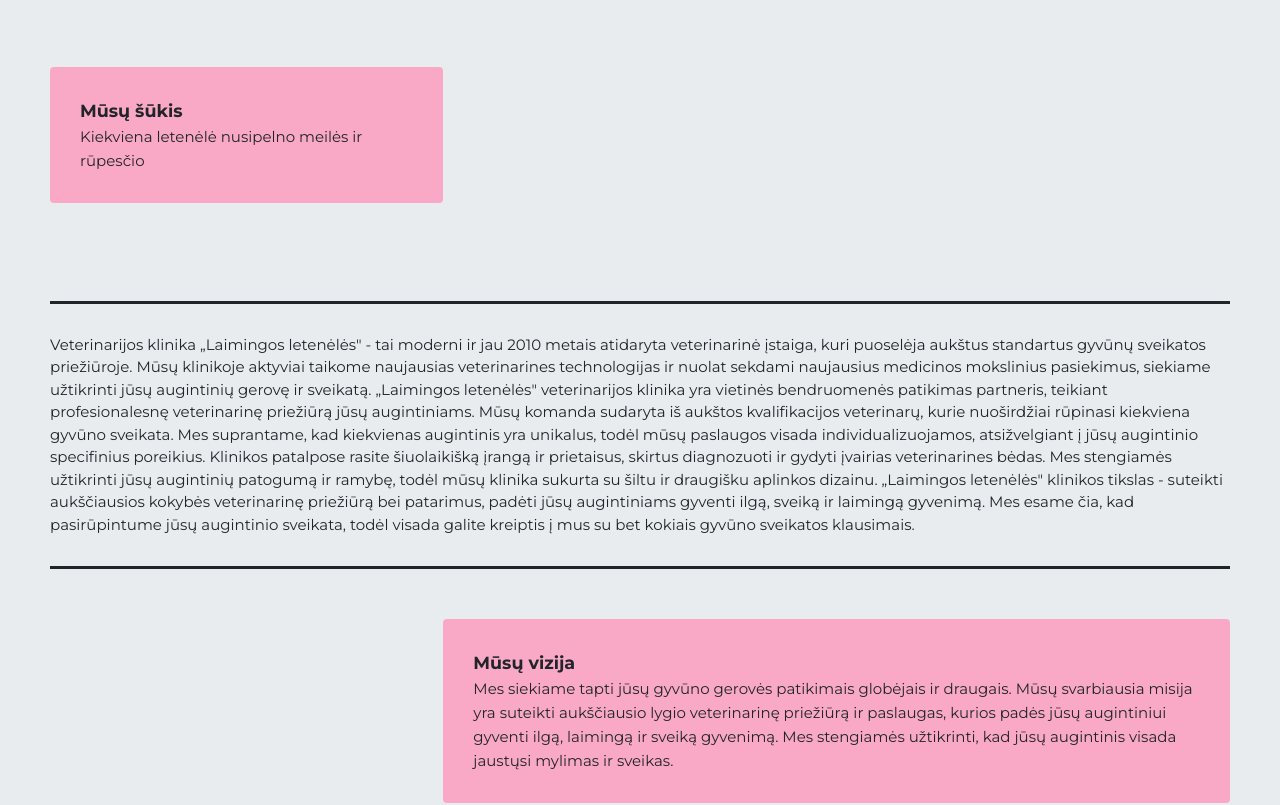
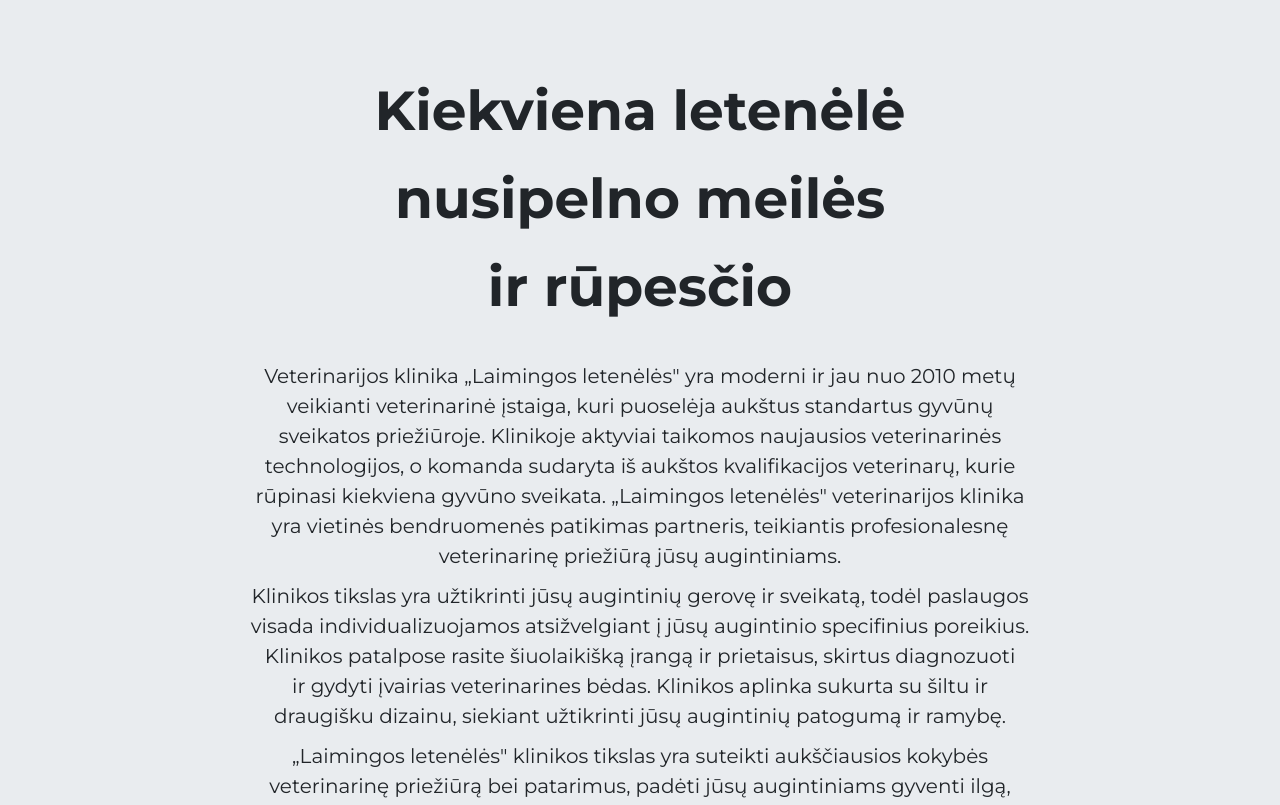
Before and after one commit to Jasiuka/vet-clinic, a React (Vite) app: page /apie-mus in a window 1280 px wide. Shown: the part 400-1205 px from the top of the page. Built offline with nearby package versions, Linux system fonts and the light colour scheme.

Commit message:
dropdown style and logic, about-us page redesign

```diff
--- a/src/components/header/header.component.jsx
+++ b/src/components/header/header.component.jsx
@@ -20,6 +20,7 @@ export const Header = () => {
 
   const [isIntersecting, setIsIntersecting] = useState(true);
   const [isDropdownOpen, setIsDropdownOpen] = useState(false);
+  const bodyElement = document.querySelector("body");
 
   const observerCallback = (entries) => {
     const [entry] = entries;
@@ -28,6 +29,13 @@ export const Header = () => {
 
   const handleDropdownClick = () => {
     setIsDropdownOpen((prev) => !prev);
+  };
+
+  const hideProfileDropdownOnClickOutside = (e) => {
+    const target = e.target;
+    if (!target.closest(".profile-dropdown-button") && isDropdownOpen) {
+      setIsDropdownOpen(false);
+    }
   };
 
   useEffect(() => {
@@ -42,10 +50,18 @@ export const Header = () => {
     const observer = new IntersectionObserver(observerCallback, options);
     if (observerTargetElement) observer.observe(observerTargetElement);
 
+    bodyElement.addEventListener("click", (e) =>
+      hideProfileDropdownOnClickOutside(e)
+    );
+
     return () => {
       if (observerTargetElement) observer.unobserve(observerTargetElement);
+      bodyElement.removeEventListener(
+        "clcik",
+        hideProfileDropdownOnClickOutside
+      );
     };
-  }, [isIntersecting]);
+  }, [isIntersecting, isDropdownOpen]);
 
   const handleScrollToTop = () => {
     window.scrollTo(0, 0);
--- a/src/components/header/header.style.css
+++ b/src/components/header/header.style.css
@@ -122,7 +122,8 @@ nav ul li a span {
 
 .header__link-not-main:hover,
 .header__link-not-main:link:hover,
-.header__link-not-main:visited:hover {
+.header__link-not-main:visited:hover,
+.profile-dropdown-button:hover {
   color: var(--accent-color);
 }
 
@@ -139,17 +140,67 @@ nav ul li a span {
 
 .profile-dropdown {
   height: 2rem;
+  position: relative;
+  color: var(--light-grey);
+  font-size: 1.6rem;
+  font-family: "Montserrat", "Sans-serif";
 }
 
-.profile-dropdown__inner {
+.profile-dropdown-button {
+  border: none;
+  background-color: transparent;
+  transition: all 0.3s ease;
+  cursor: pointer;
+}
+
+.profile-dropdown__content {
+  position: absolute;
+  top: 150%;
+  left: 0;
+  z-index: 10;
+  background-color: var(--light-grey);
+  border-radius: 4px;
   opacity: 0;
   pointer-events: none;
   display: flex;
   flex-direction: column;
   align-items: center;
-  gap: 0.5rem;
+  justify-content: center;
   transition: opacity 0.3s ease;
   user-select: none;
+  width: max-content;
+  box-shadow: 0px 0px 13px -2px rgba(0, 0, 0, 0.75);
+  -webkit-box-shadow: 0px 0px 13px -2px rgba(0, 0, 0, 0.75);
+  -moz-box-shadow: 0px 0px 13px -2px rgba(0, 0, 0, 0.75);
+}
+
+.profile-dropdown__content p {
+  color: var(--dark-grey);
+}
+
+.profile-dropdown__content *,
+.profile-dropdown__content *:link {
+  padding: 2rem;
+  width: 100%;
+  color: var(--dark-grey);
+  transition: all 0.3s ease;
+  text-align: center;
+}
+.profile-dropdown__content a:first-child {
+  border-radius: 4px 4px 0 0;
+}
+
+.profile-dropdown__content button {
+  border: none;
+  background-color: transparent;
+  border-radius: 0 0 4px 4px;
+  cursor: pointer;
+  font-family: inherit;
+  font-size: inherit;
+}
+
+.profile-dropdown__content *:hover {
+  background-color: #f9a8c5;
 }
 
 .dropdown-open {
--- a/src/components/header/profile-dropdown.component.jsx
+++ b/src/components/header/profile-dropdown.component.jsx
@@ -1,17 +1,23 @@
 import PropTypes from "prop-types";
 import { Link } from "react-router-dom";
 
-export const ProfileDropdown = ({ userEmail, isOpen, handleDropdownClick }) => {
+export const ProfileDropdown = ({ isOpen, handleDropdownClick }) => {
   return (
-    <span className="profile-dropdown" onClick={handleDropdownClick}>
-      <span>Mano profilis</span>
-      <div className={`profile-dropdown__inner ${isOpen && "dropdown-open"} `}>
-        <p>{userEmail}</p>
-        <Link to={"/augintiniai"}>Mano augintiniai</Link>
-        <Link to={"/nustatymai"}>Nustatymai</Link>
-        <button>Atsijungti</button>
+    <li>
+      <div
+        className="profile-dropdown profile-dropdown-button"
+        onClick={handleDropdownClick}
+      >
+        <span style={{ color: isOpen ? "#f9a8c5" : "" }}>Mano profilis</span>
+        <div
+          className={`profile-dropdown__content ${isOpen && "dropdown-open"} `}
+        >
+          <Link to={"/augintiniai"}>Mano augintiniai</Link>
+          <Link to={"/nustatymai"}>Nustatymai</Link>
+          <button>Atsijungti</button>
+        </div>
       </div>
-    </span>
+    </li>
   );
 };
 
--- a/src/pages/about-us/about-us.page.jsx
+++ b/src/pages/about-us/about-us.page.jsx
@@ -4,35 +4,34 @@ export const AboutUsPage = () => {
     <main className="about-us">
       <h2 className="page-heading for-observer">Apie mus</h2>
       <div className="about-us__inner">
-        <div className="about-us__paws"></div>
-        <div className="about-us__motto">
-          <h3 className="about-us__motto-heading">Mūsų šūkis</h3>
-          <p className="about-us__motto-text">
-            Kiekviena letenėlė nusipelno meilės ir rūpesčio
+        <h1 className="about-us__heading">
+          Kiekviena letenėlė nusipelno meilės ir rūpesčio
+        </h1>
+        <p className="about-us__main-text">
+          Veterinarijos klinika „Laimingos letenėlės" yra moderni ir jau nuo
+          2010 metų veikianti veterinarinė įstaiga, kuri puoselėja aukštus
+          standartus gyvūnų sveikatos priežiūroje. Klinikoje aktyviai taikomos
+          naujausios veterinarinės technologijos, o komanda sudaryta iš aukštos
+          kvalifikacijos veterinarų, kurie rūpinasi kiekviena gyvūno sveikata.
+          „Laimingos letenėlės" veterinarijos klinika yra vietinės bendruomenės
+          patikimas partneris, teikiantis profesionalesnę veterinarinę priežiūrą
+          jūsų augintiniams.
+          <p>
+            Klinikos tikslas yra užtikrinti jūsų augintinių gerovę ir sveikatą,
+            todėl paslaugos visada individualizuojamos atsižvelgiant į jūsų
+            augintinio specifinius poreikius. Klinikos patalpose rasite
+            šiuolaikišką įrangą ir prietaisus, skirtus diagnozuoti ir gydyti
+            įvairias veterinarines bėdas. Klinikos aplinka sukurta su šiltu ir
+            draugišku dizainu, siekiant užtikrinti jūsų augintinių patogumą ir
+            ramybę.
           </p>
-        </div>
-        <p className="about-us__main-text">
-          Veterinarijos klinika &bdquo;Laimingos letenėlės&quot; - tai moderni
-          ir jau 2010 metais atidaryta veterinarinė įstaiga, kuri puoselėja
-          aukštus standartus gyvūnų sveikatos priežiūroje. Mūsų klinikoje
-          aktyviai taikome naujausias veterinarines technologijas ir nuolat
-          sekdami naujausius medicinos mokslinius pasiekimus, siekiame
-          užtikrinti jūsų augintinių gerovę ir sveikatą. &bdquo;Laimingos
-          letenėlės&quot; veterinarijos klinika yra vietinės bendruomenės
-          patikimas partneris, teikiant profesionalesnę veterinarinę priežiūrą
-          jūsų augintiniams. Mūsų komanda sudaryta iš aukštos kvalifikacijos
-          veterinarų, kurie nuoširdžiai rūpinasi kiekviena gyvūno sveikata. Mes
-          suprantame, kad kiekvienas augintinis yra unikalus, todėl mūsų
-          paslaugos visada individualizuojamos, atsižvelgiant į jūsų augintinio
-          specifinius poreikius. Klinikos patalpose rasite šiuolaikišką įrangą
-          ir prietaisus, skirtus diagnozuoti ir gydyti įvairias veterinarines
-          bėdas. Mes stengiamės užtikrinti jūsų augintinių patogumą ir ramybę,
-          todėl mūsų klinika sukurta su šiltu ir draugišku aplinkos dizainu.
-          &bdquo;Laimingos letenėlės&quot; klinikos tikslas - suteikti
-          aukščiausios kokybės veterinarinę priežiūrą bei patarimus, padėti jūsų
-          augintiniams gyventi ilgą, sveiką ir laimingą gyvenimą. Mes esame čia,
-          kad pasirūpintume jūsų augintinio sveikata, todėl visada galite
-          kreiptis į mus su bet kokiais gyvūno sveikatos klausimais.
+          <p>
+            „Laimingos letenėlės" klinikos tikslas yra suteikti aukščiausios
+            kokybės veterinarinę priežiūrą bei patarimus, padėti jūsų
+            augintiniams gyventi ilgą, sveiką ir laimingą gyvenimą. Klinikos
+            komanda visada pasiruošusi atsakyti į bet kokius gyvūno sveikatos
+            klausimus, todėl galite kreiptis į juos su pasitikėjimu.
+          </p>
         </p>
         <div className="about-us__vision">
           <h3 className="about-us__vision-heading">Mūsų vizija</h3>
--- a/src/pages/about-us/about-us.style.css
+++ b/src/pages/about-us/about-us.style.css
@@ -5,21 +5,21 @@
 }
 
 .about-us__inner {
+  margin: 0 auto;
   position: relative;
   padding: var(--section-padding);
-  display: grid;
-  grid-template-columns: repeat(6, 1fr);
-  grid-template-rows: 1fr 2fr 1fr;
+  display: flex;
+  flex-direction: column;
+  align-items: center;
+  gap: 3rem;
   font-weight: 400;
+  width: 70%;
 }
 
-.about-us__motto {
-  border-radius: 4px;
-  grid-column: 1/ 3;
-  grid-row: 1 / 2;
-  padding: 3rem;
-  height: fit-content;
-  background-color: var(--accent-color);
+.about-us__heading {
+  font-size: var(--font-hero-heading);
+  text-wrap: balance;
+  text-align: center;
 }
 
 .about-us__main-text {
@@ -27,18 +27,34 @@
   grid-row: 2 / 3;
   align-self: center;
   line-height: 1.5;
-  border-bottom: 3px solid var(--dark-grey);
-  border-top: 3px solid var(--dark-grey);
-  padding: 3rem 0;
+  text-align: center;
+  text-wrap: balance;
+  font-size: var(--font-medium);
+}
+
+.about-us__main-text p:first-of-type {
+  margin-top: 1rem;
+}
+
+.about-us__main-text p {
+  margin-bottom: 1rem;
 }
 
 .about-us__vision {
+  display: flex;
+  flex-direction: column;
+  align-items: center;
+
   border-radius: 4px;
 
   background-color: var(--accent-color);
-  grid-column: 3/ -1;
-  grid-row: 3 / 4;
-  padding: 3rem;
+  padding: 2rem 0.5rem;
+}
+
+.about-us__vision p {
+  margin-top: 1rem;
+  text-align: center;
+  text-wrap: balance;
 }
 
 /* ABOUT US PAGE */
```
